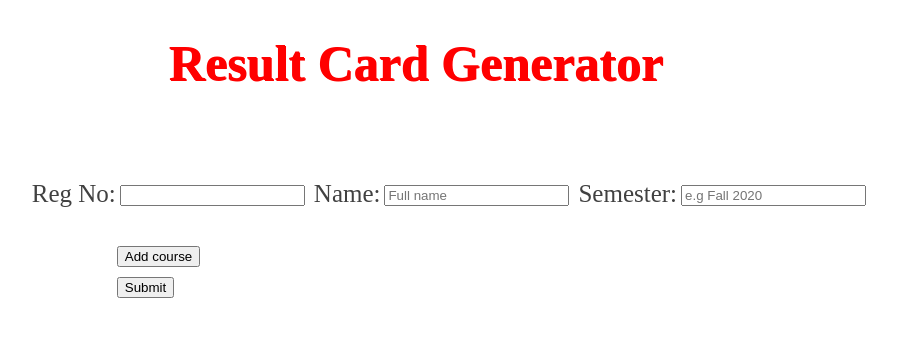
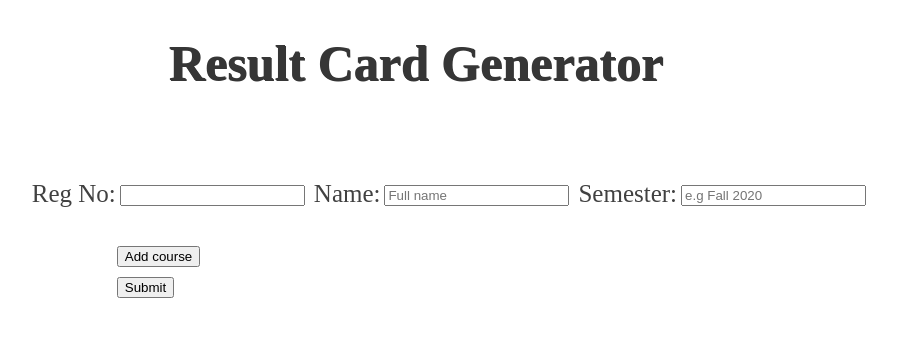
Before and after one commit to Harris042/gikiresultgenerator-live, a Django app: template result_generator/templates/result_generator/index.html in a window 1280 px wide. Shown: the top 337 px of the page, without its empty margins (224-1121 px from the left). Run offline with Django 3.2, Linux system fonts and the light colour scheme; the template is opened without the code that fills it, so the values that code supplies are empty.

Commit message:
changing heading color

```diff
--- a/result_generator/static/result_generator/index.css
+++ b/result_generator/static/result_generator/index.css
@@ -1,6 +1,5 @@
 #heading {
-    color: red;
-    /*color: rgb(54, 54, 54);*/
+    color: rgb(54, 54, 54);
     text-shadow: 1px 1px;
     font-size: 50px;
     text-align: center;
```
